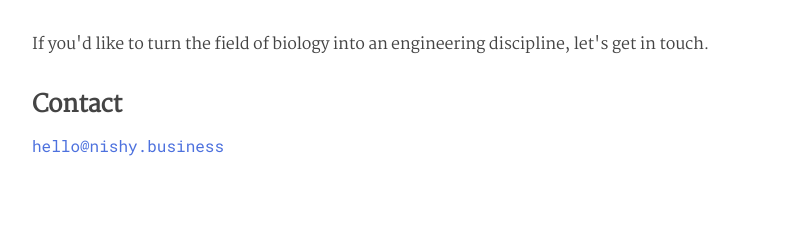
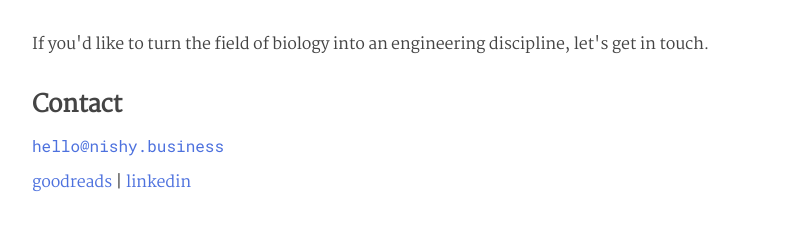
Before and after one commit to bhatman/nishy.business, an Eleventy site: page index.html in a window 1280 px wide. Shown: the part 247-478 px from the top of the page, without its empty margins (68-867 px from the left). Built offline with nearby package versions, Linux system fonts and the light colour scheme; Eleventy itself is replaced by a stand-in of ours; files that its build step writes are made by us from their sources.

Commit message:
social links

```diff
--- a/index.html
+++ b/index.html
@@ -51,6 +51,11 @@
 			<!-- (<a
 				href="https://keys.openpgp.org/vks/v1/by-fingerprint/4699E384A85972BE05537863E8C625B7160DA92A">PGP</a>) -->
 		</p>
+		<p class="social_links">
+			<a href="https://www.goodreads.com/user/show/22068190-nish">goodreads</a> |
+			<a href="https://www.linkedin.com/in/nmbhat/">linkedin
+			</a>
+	  </p>
 	</div>
 </body>
 
```
Also changed, not shown: 1 other file.
